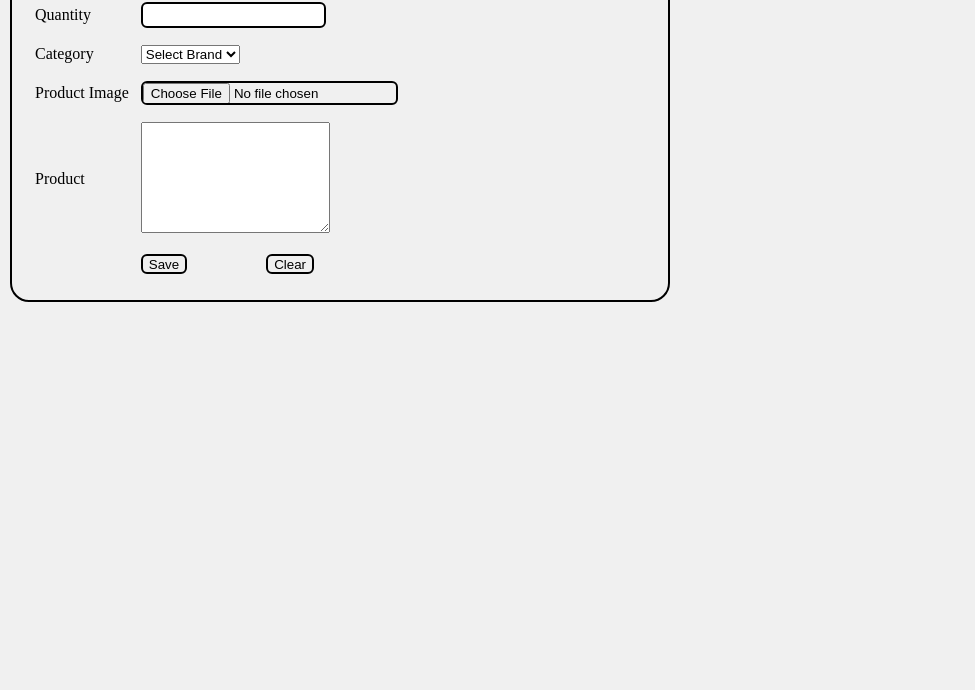
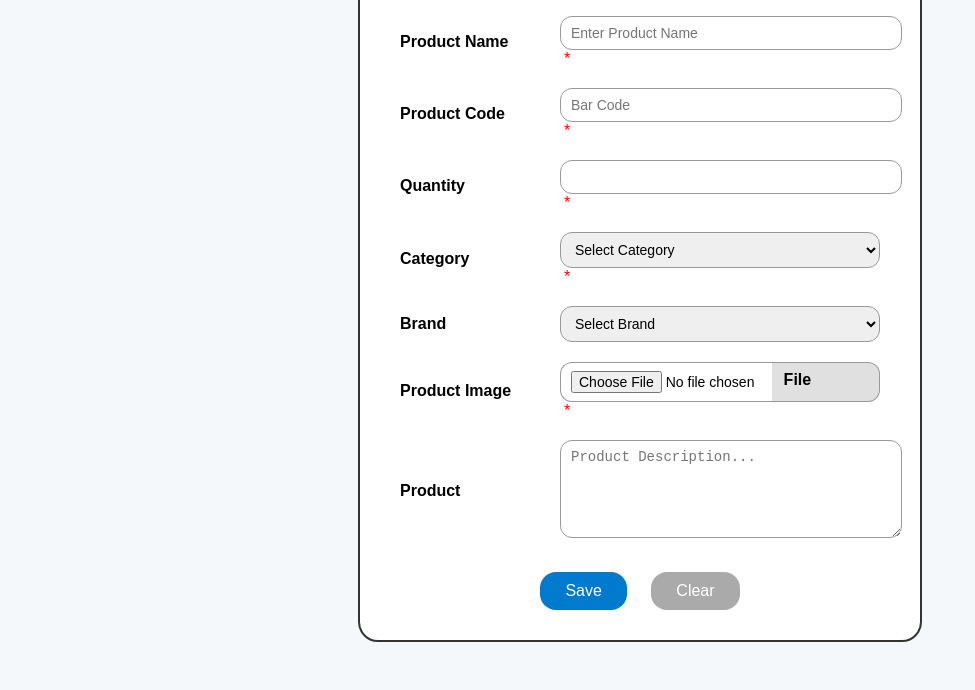
Before and after one commit to Muz1058/Web-Engineering, a plain HTML site: page Assignment01/Q1_B.html in a window 1280 px wide. Shown: the part 132-822 px from the top of the page, without its empty margins (0-975 px from the left). Before the commit the page ends 800 px from the top, so only its background shows below. Drawn offline with Linux system fonts and the light colour scheme.

Commit message:
Update Q1_B.html

```diff
--- a/Assignment01/Q1_B.html
+++ b/Assignment01/Q1_B.html
@@ -1,4 +1,4 @@
-<!DOCTYPE html>
+<!-- <!DOCTYPE html>
 <html lang="en">
 <head>
     <meta charset="UTF-8">
@@ -73,4 +73,207 @@
     </form>
 </fieldset>
 </body>
+</html> -->
+
+<!DOCTYPE html>
+<html lang="en">
+<head>
+  <meta charset="UTF-8">
+  <title>Add New Product</title>
+  <style>
+    body {
+      font-family: Arial, sans-serif;
+      background: #f4f8fb;
+      padding: 40px;
+    }
+
+    .container {
+      background-color: #ffffff;
+      border: 2px solid #333;
+      border-radius: 20px;
+      width: 500px;
+      padding: 20px 30px;
+      margin: 0 auto;
+    }
+
+    h2 {
+      text-align: center;
+      color: #333;
+    }
+
+    table {
+      width: 100%;
+      border-collapse: collapse;
+    }
+
+    td {
+      padding: 10px;
+      vertical-align: middle;
+    }
+
+    label {
+      font-weight: bold;
+      display: inline-block;
+      width: 140px;
+    }
+
+    input[type="text"],
+    input[type="number"],
+    input[type="file"],
+    select,
+    textarea {
+      width: 100%;
+      padding: 8px 10px;
+      border: 1px solid #999;
+      border-radius: 12px;
+      font-size: 14px;
+    }
+
+    input[type="file"] {
+      border-radius: 0;
+    }
+
+    textarea {
+      resize: vertical;
+      height: 80px;
+      border-radius: 12px;
+    }
+
+    .required {
+      color: red;
+      margin-left: 4px;
+    }
+
+    .button-row {
+      text-align: center;
+      padding-top: 20px;
+    }
+
+    button {
+      padding: 10px 25px;
+      border: none;
+      border-radius: 16px;
+      font-size: 16px;
+      margin: 0 10px;
+      cursor: pointer;
+      background-color: #007acc;
+      color: white;
+      transition: background-color 0.3s;
+    }
+
+    button:hover {
+      background-color: #005fa3;
+    }
+
+    button.clear {
+      background-color: #aaa;
+    }
+
+    button.clear:hover {
+      background-color: #888;
+    }
+
+    .file-container {
+      display: flex;
+    }
+
+    .file-container input[type="file"] {
+      border-right: none;
+      border-radius: 12px 0 0 12px;
+    }
+
+    .file-container label {
+      padding: 8px 12px;
+      background-color: #e0e0e0;
+      border: 1px solid #999;
+      border-left: none;
+      border-radius: 0 12px 12px 0;
+      cursor: pointer;
+    }
+  </style>
+</head>
+<body>
+  <div class="container">
+    <h2>Add New Product</h2>
+    <form>
+      <table>
+        <tr>
+          <td><label for="name">Product Name</label></td>
+          <td>
+            <input type="text" id="name" name="name" placeholder="Enter Product Name" required>
+            <span class="required">*</span>
+          </td>
+        </tr>
+
+        <tr>
+          <td><label for="code">Product Code</label></td>
+          <td>
+            <input type="text" id="code" name="code" placeholder="Bar Code" required>
+            <span class="required">*</span>
+          </td>
+        </tr>
+
+        <tr>
+          <td><label for="quantity">Quantity</label></td>
+          <td>
+            <input type="number" id="quantity" name="quantity" required>
+            <span class="required">*</span>
+          </td>
+        </tr>
+
+        <tr>
+          <td><label for="category">Category</label></td>
+          <td>
+            <select id="category" name="category" required>
+              <option value="">Select Category</option>
+              <option>Electronics</option>
+              <option>Fashion</option>
+              <option>Groceries</option>
+              <option>Books</option>
+            </select>
+            <span class="required">*</span>
+          </td>
+        </tr>
+
+        <tr>
+          <td><label for="brand">Brand</label></td>
+          <td>
+            <select id="brand" name="brand" required>
+              <option value="">Select Brand</option>
+              <option>Samsung</option>
+              <option>Apple</option>
+              <option>Nike</option>
+              <option>Adidas</option>
+            </select>
+          </td>
+        </tr>
+
+        <tr>
+          <td><label for="image">Product Image</label></td>
+          <td>
+            <div class="file-container">
+              <input type="file" id="image" name="image" accept="image/*" required>
+              <label for="image">File</label>
+            </div>
+            <span class="required">*</span>
+          </td>
+        </tr>
+
+        <tr>
+          <td><label for="description">Product</label></td>
+          <td>
+            <textarea id="description" name="description" placeholder="Product Description..."></textarea>
+          </td>
+        </tr>
+
+        <tr>
+          <td colspan="2" class="button-row">
+            <button type="submit">Save</button>
+            <button type="reset" class="clear">Clear</button>
+          </td>
+        </tr>
+      </table>
+    </form>
+  </div>
+</body>
 </html>
```
